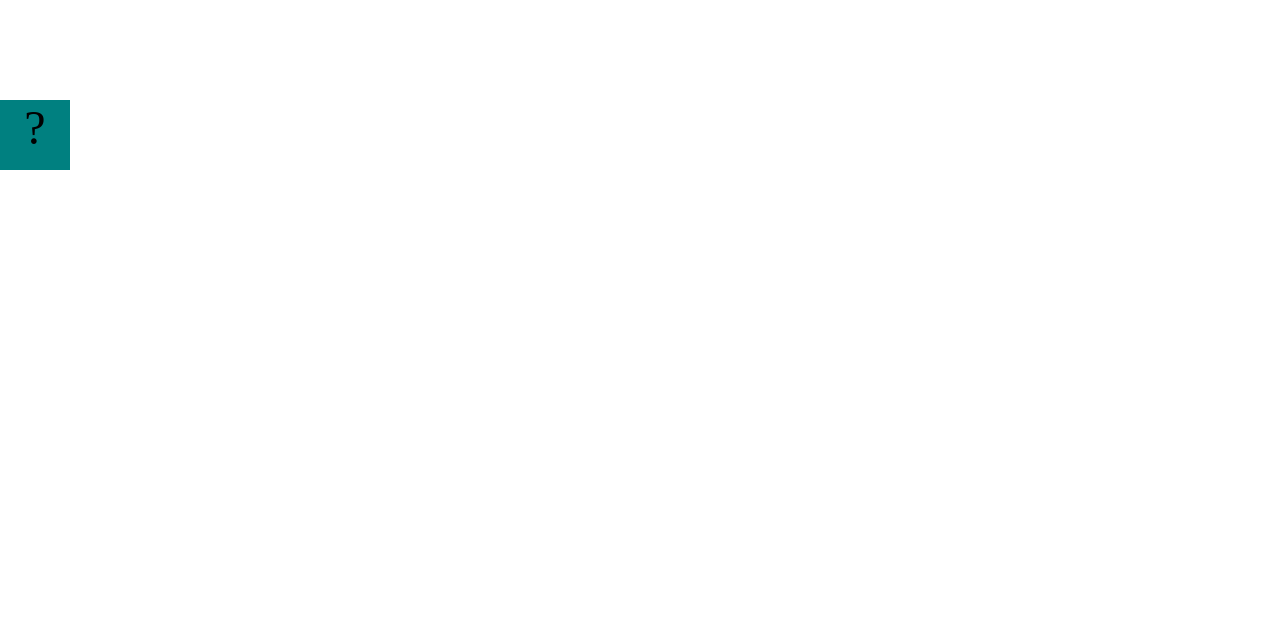
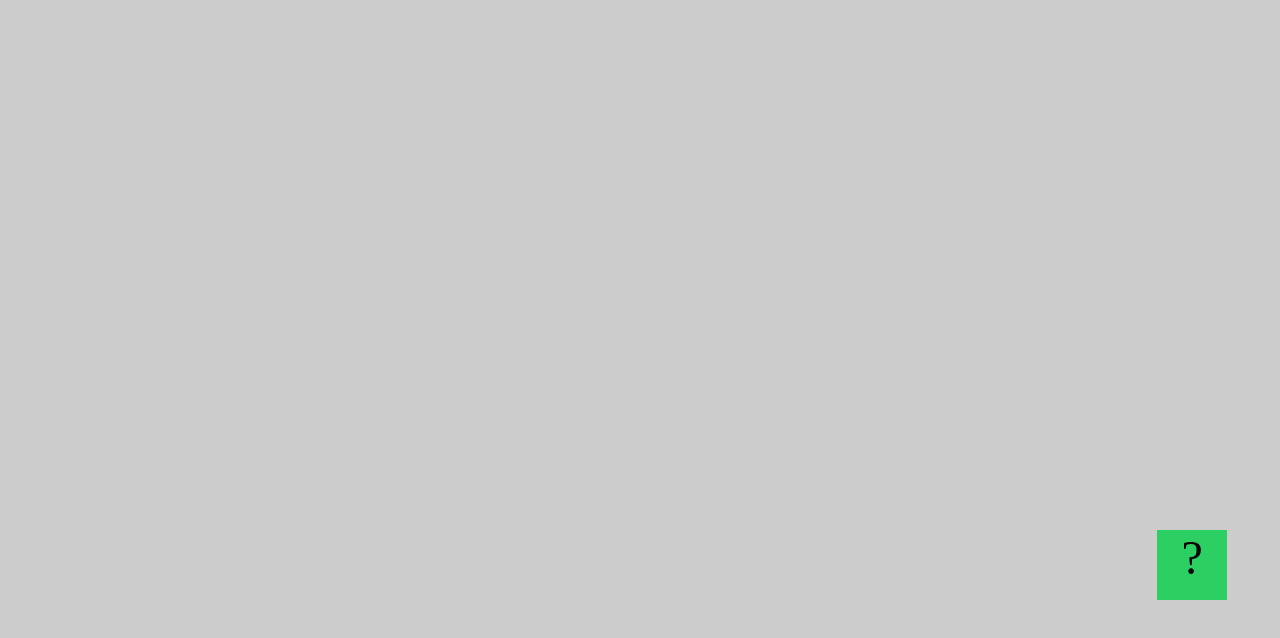
Before and after one commit to Justinpual/Justinpual.github.io, a plain HTML site: page projects/bouncing-box/index.html in a window 1280 px wide. Drawn offline with Linux system fonts and the light colour scheme.

Commit message:
add bouncing box

```diff
--- a/projects/bouncing-box/index.html
+++ b/projects/bouncing-box/index.html
@@ -1,55 +1,58 @@
 <!DOCTYPE html>
 <html>
   <head>
-	<meta charset="utf-8">
+    <meta charset="utf-8" />
     <title>Bouncing Box</title>
     <script src="jquery.min.js"></script>
     <style>
       .box {
         width: 70px;
         height: 70px;
-			background-color: teal;
+        background-color: rgb(43, 207, 98);
         font-size: 300%;
         text-align: center;
         user-select: none;
         display: block;
         position: absolute;
-			top: 100px;
-			left: 0px;  /* <--- Change me! */
+        top: 0px;
+        left: 0px; /* <--- Change me! */
       }
-		.board{
+      .board {
         height: 100vh;
+        background-image: url();
+        background-color: #cccccc;
       }
     </style>
-	<!-- 	<script src="//cdnjs.cloudflare.com/ajax/libs/jquery/2.1.1/jquery.min.js"></script> -->
-
+    <!--  <script src="//cdnjs.cloudflare.com/ajax/libs/jquery/2.1.1/jquery.min.js"></script> -->
   </head>
   <body class="board">
     <!-- HTML for the box -->
     <div class="box">?</div>
-
     <script>
-		(function(){
-			'use strict'
+      (function () {
+        "use strict";
         /* global jQuery */
 
         //////////////////////////////////////////////////////////////////
         /////////////////// SETUP DO NOT DELETE //////////////////////////
         //////////////////////////////////////////////////////////////////
 
-			var box = jQuery('.box');	// reference to the HTML .box element
-			var board = jQuery('.board');	// reference to the HTML .board element
-			var boardWidth = board.width();	// the maximum X-Coordinate of the screen
+        var box = jQuery(".box"); // reference to the HTML .box element
+        var board = jQuery(".board"); // reference to the HTML .board element
+        var boardWidth = board.width(); // the maximum X-Coordinate of the screen
+        var boardHeight = jQuery(window).height();
+        var randNum = Math.random() * boardWidth;
 
         // Every 50 milliseconds, call the update Function (see below)
         setInterval(update, 50);
 
         // Every time the box is clicked, call the handleBoxClick Function (see below)
-			box.on('click', handleBoxClick);
+        box.on("click", handleBoxClick);
 
         // moves the Box to a new position on the screen along the X-Axis
-			function moveBoxTo(newPositionX) {
+        function moveBoxTo(newPositionX, newPositionY) {
           box.css("left", newPositionX);
+          box.css("top", newPositionY);
         }
 
         // changes the text displayed on the Box
@@ -62,17 +65,33 @@
         //////////////////////////////////////////////////////////////////
 
         // TODO 2 - Variable declarations
-
-
-
+        var positionX = randNum;
+        var points = 0;
+        var speed = 10;
+        var positionY = 100;
+        var speedY = 10;
         /*
       This Function will be called 20 times/second. Each time it is called,
       it should move the Box to a new location. If the box drifts off the screen
       turn it around!
       */
         function update() {
-
-
+          /* Your Code to Increase positionX by 10 HERE */
+          moveBoxTo(positionX, positionY);
+          positionX = positionX + speed;
+          positionY = positionY + speedY;
+          if (positionX > boardWidth) {
+            speed *= -1;
+          }
+          if (positionX < 0) {
+            speed *= -1;
+          }
+          if (positionY > boardHeight) {
+            speedY *= -1;
+          }
+          if (positionY < 0) {
+            speedY *= -1;
+          }
         };
 
         /*
@@ -81,10 +100,23 @@
       the left side of the screen.
       */
         function handleBoxClick() {
-
-
-
-			};
+          positionX = randNum;
+          positionY = 0;
+          changeBoxText(points);
+          points = points + 1;
+          if (speed > 0) {
+            speed = speed + 3;
+          }
+          if (speed < 0) {
+            speed = speed - 3;
+          }
+          if (speedY < 0) {
+            speedY = speedY - 3;
+          }
+          if (speedY > 0) {
+            speedY = speedY + 3;
+          }
+        }
       })();
     </script>
   </body>
```
Lines whose indentation alone changed are shown as unchanged.
